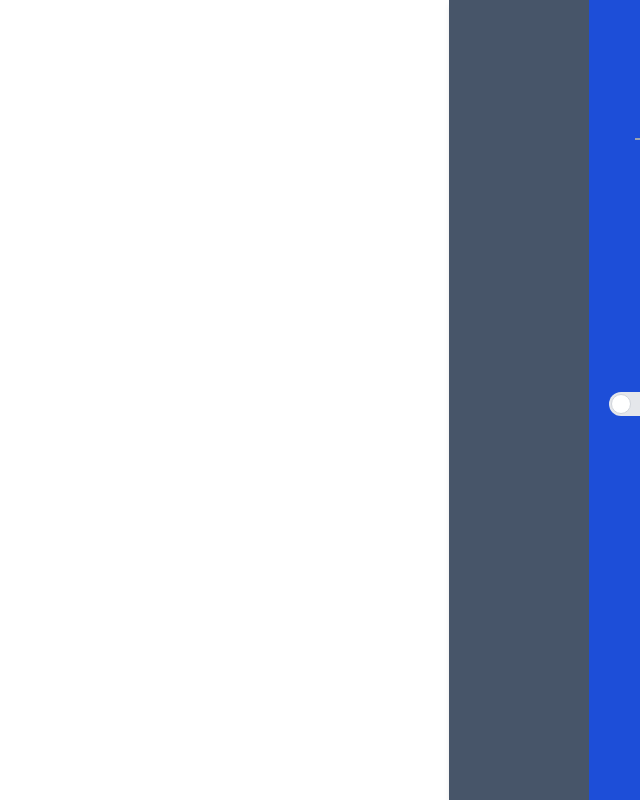
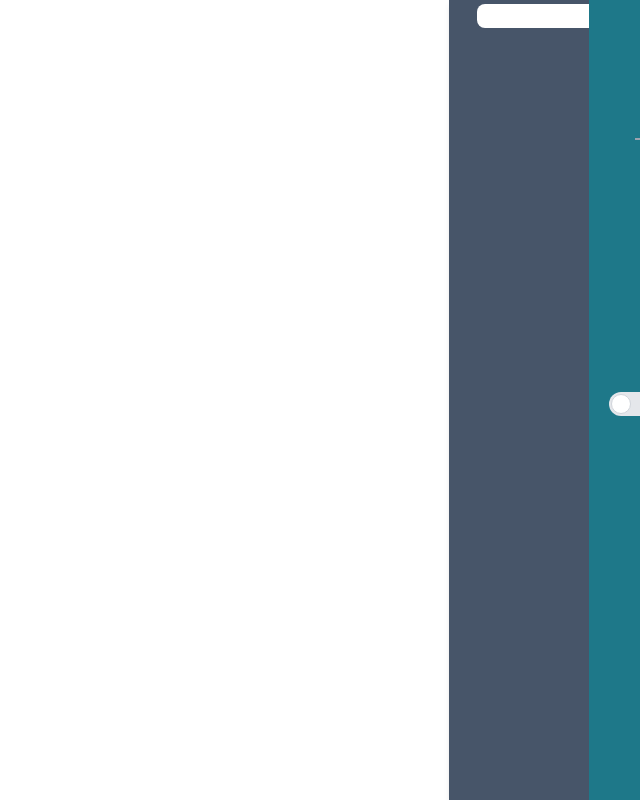
Before and after one commit to Mohaymen-Academy/FE02-Messenger, a React (Vite) app: page /App in a window 1280 px wide. Shown: the whole page, without its empty margins (640-1280 px from the left). Built offline with nearby package versions, Linux system fonts and the light colour scheme; grey boxes are pictures that could not be loaded; a web font is replaced by a local one.

Commit message:
some style for input search

```diff
--- a/src/Components/LeftSide.jsx
+++ b/src/Components/LeftSide.jsx
@@ -7,7 +7,6 @@ export default function LeftSide() {
   const divref = useRef(null);
   function handleOutsideClick(event) {
     if (divref.current && !divref.current.contains(event.target)) {
-      console.log('zrap');
       setopen(false);
     }
   }
@@ -19,9 +18,16 @@ export default function LeftSide() {
   }, [open]);
   return (
     <div className="fixed right-0 top-0 h-full w-[380px] bg-slate-600 shadow-md">
-      <button className="fixed" onClick={(e) => setopen((prev) => !prev)}>
-        <img src="images/menuIcon.png" className={'h-[20px] w-[20px]'} alt="" />
-      </button>
+      <div className="flex justify-between px-2 py-1 ">
+        <div>
+          <button className="fixed" onClick={(e) => setopen((prev) => !prev)}>
+            <img src="images/menuIcon.png" className={'h-[25px] w-[25px]'} alt="" />
+          </button>
+        </div>
+        <div className="flex flex-row-reverse px-5 w-[340px] ">
+          <input type="text" className={'w-[100%] rounded-lg'} />
+        </div>
+      </div>
       <Chatlist />
       <SidebarMenu
         profileImage={'images/profile.jpg'}
--- a/src/Components/SidebarMenu.jsx
+++ b/src/Components/SidebarMenu.jsx
@@ -5,7 +5,7 @@ export default function SidebarMenu({ profileImage, username, open, divref }) {
     <div className="h-screen w-[190px]">
       <div
         ref={divref}
-        className={`fixed top-0 flex h-screen flex-col bg-blue-700 px-5 transition-all duration-1000 ease-in-out ${
+        className={`fixed top-0 flex h-screen flex-col bg-[#1e7889] px-5 transition-all duration-1000 ease-in-out ${
           open ? 'right-0' : 'right-[-250px]'
         }`}>
         <div className="flex flex-col gap-3 pt-5 pb-3 pr-3 pl-[5.75rem] border-b-2 border-b-gray-400 w-fit">
--- a/src/index.css
+++ b/src/index.css
@@ -46,3 +46,23 @@
     font-family: 'Vazir';
     src: url('../fonts/Vazir/Vazirmatn-FD-ExtraLight.ttf');
 }
+/* width */
+::-webkit-scrollbar {
+    width: 10px;
+}
+
+/* Track */
+::-webkit-scrollbar-track {
+    background: none
+}
+
+/* Handle */
+::-webkit-scrollbar-thumb {
+    background: #888;
+    border-radius: 5px;
+}
+
+/* Handle on hover */
+::-webkit-scrollbar-thumb:hover {
+    background: #c7c7c7;
+}
```
